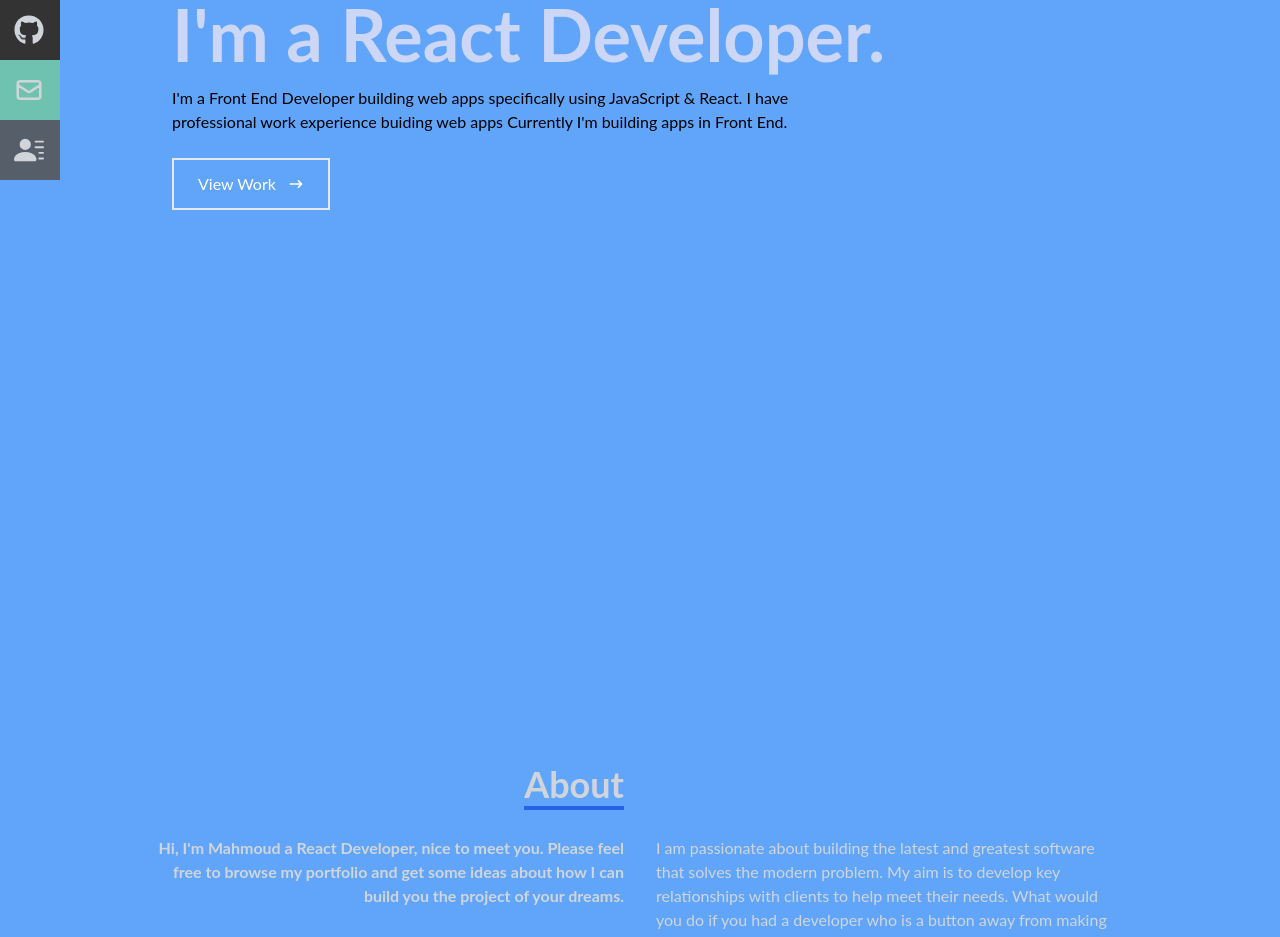
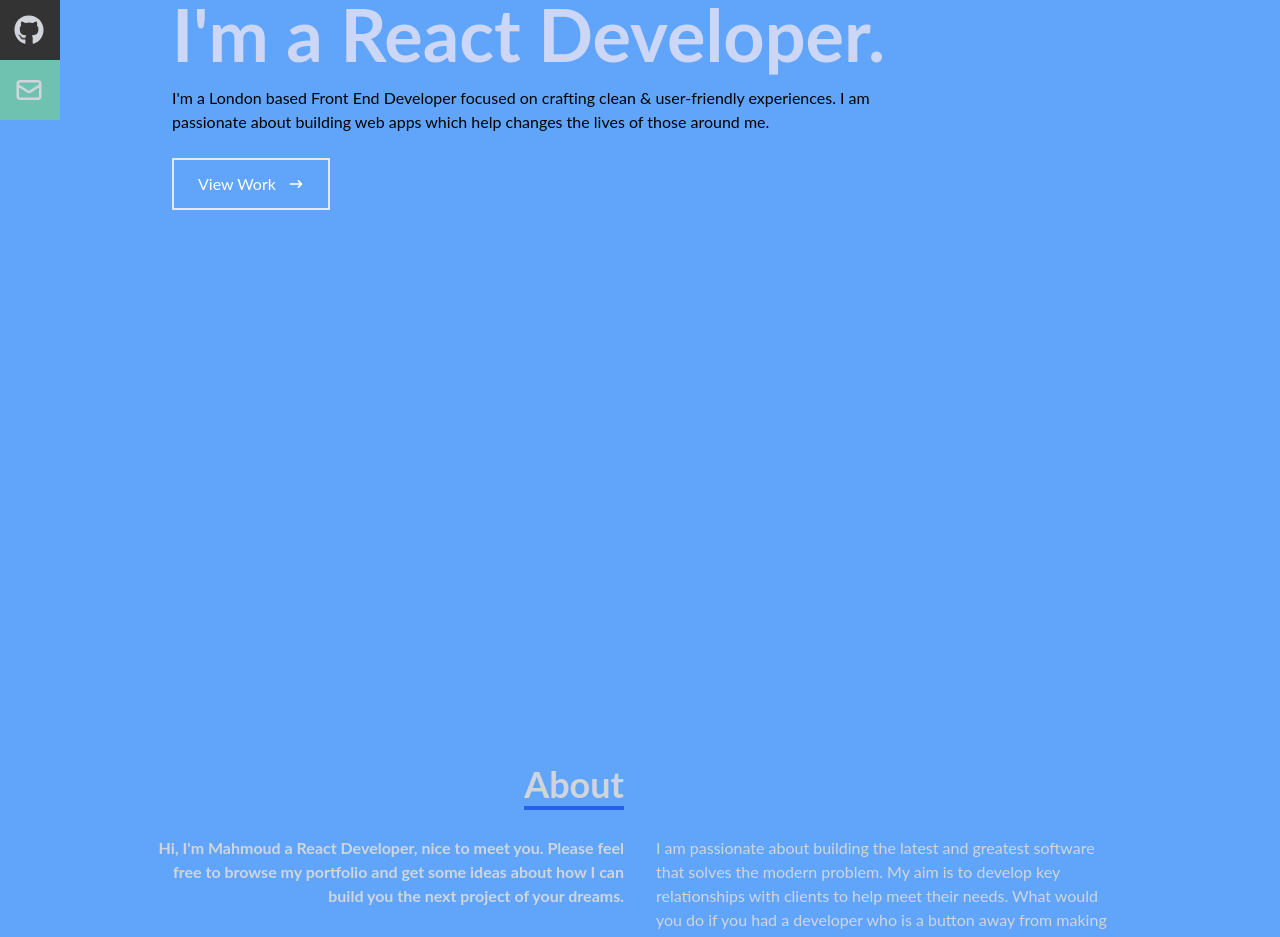
Before and after one commit to Mahmoud-Khalifa19/React-Portfolio, a React (Create React App) app: page / in a window 1280 px wide. Shown: the part 340-1277 px from the top of the page. Built offline with nearby package versions, Linux system fonts and the light colour scheme.

Commit message:
First Commit

```diff
--- a/src/components/About.jsx
+++ b/src/components/About.jsx
@@ -14,7 +14,7 @@ const About = () => {
     </div>
     <div className='max-w-[1000px] w-full grid sm:grid grid-cols-2 gap-8 px-4'>
     <div className='sm:text-right text 4xl font-bold'>
-    <p>Hi, I'm Mahmoud a React Developer, nice to meet you. Please feel free to browse my portfolio and get some ideas about how I can build you the project of your dreams.</p>
+    <p>Hi, I'm Mahmoud a React Developer, nice to meet you. Please feel free to browse my portfolio and get some ideas about how I can build you the next project of your dreams.</p>
     </div>
     <div>
     <p>I am passionate about building the latest and greatest software that solves the modern problem.
--- a/src/components/Home.jsx
+++ b/src/components/Home.jsx
@@ -14,8 +14,7 @@ const Home = () => {
       I'm a React Developer.
       </h2>
       <p className='text [#8892b0] py-4 max-w-[700px]'>
-      I'm a Front End Developer building web apps specifically using JavaScript & React.
-      I have professional work experience buiding web apps Currently I'm building apps in Front End.
+      I'm a London based Front End Developer focused on crafting clean & user-friendly experiences. I am passionate about building web apps which help changes the lives of those around me.
       </p>
       <div>
       <button className='text-white group border-2 px-6 py-3 my-2 flex items-center hover:bg-grey-600 hover:border-grey-600'>
--- a/src/components/Navbar.jsx
+++ b/src/components/Navbar.jsx
@@ -130,14 +130,6 @@ import { Link } from 'react-scroll';
            Email <HiOutlineMail size={30} />
          </a>
        </li>
-       <li className='w-[160px] h-[60px] flex justify-between items-center ml-[-100px] hover:ml-[-10px] duration-300 bg-[#565f69]'>
-         <a
-           className='flex justify-between items-center w-full text-gray-300'
-           href='/'
-         >
-           CV <BsFillPersonLinesFill size={30} />
-         </a>
-       </li>
      </ul>
      </div>
    </div>
```
